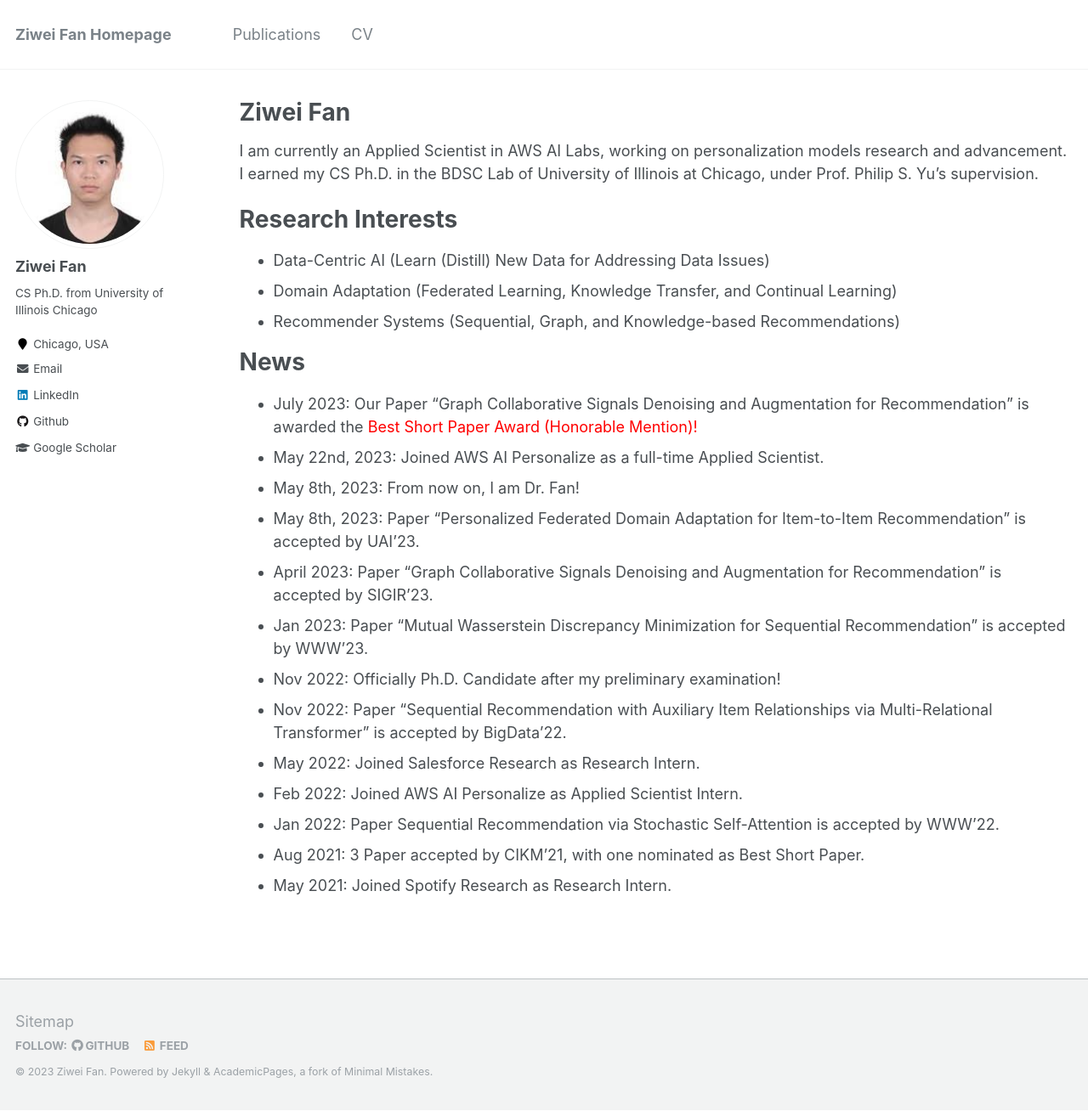
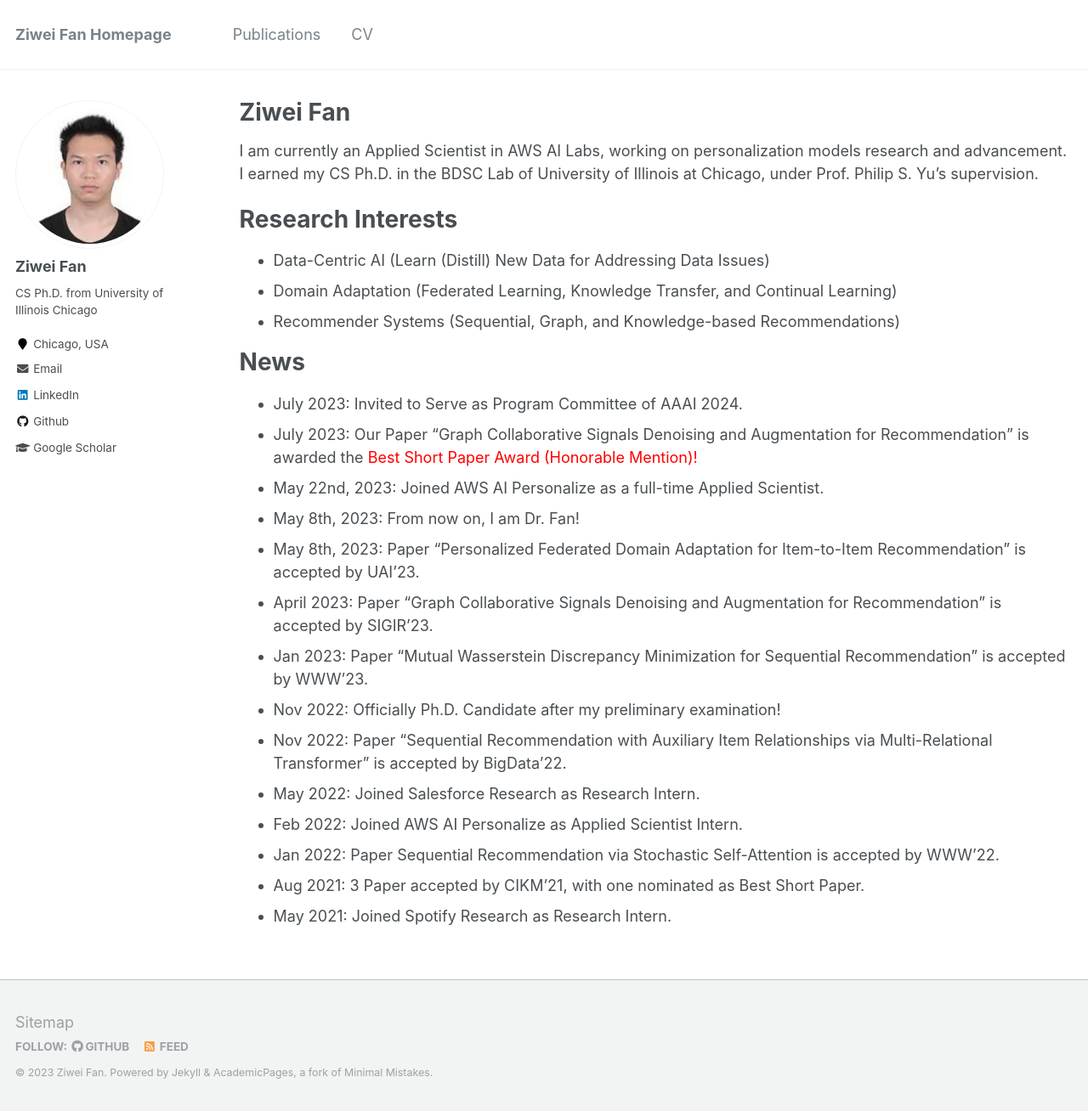
Before and after one commit to ziwei-fan/ziwei-fan.github.io, a Jekyll site: the page built from _pages/about.md, in a window 1280 px wide and 1308 px high. Shown: the whole window at 85% size. Built offline with Jekyll 4.4.1, drawn with Linux system fonts in a browser that asks for light colours.

Commit message:
Update about.md

```diff
--- a/_pages/about.md
+++ b/_pages/about.md
@@ -25,6 +25,7 @@ I earned my CS Ph.D. in the BDSC Lab of University of Illinois at Chicago, under
 
 
 # News
+* July 2023: Invited to Serve as Program Committee of AAAI 2024.
 * July 2023: Our Paper "Graph Collaborative Signals Denoising and Augmentation for Recommendation" is awarded the <span style="color:red">Best Short Paper Award (Honorable Mention)!</span>
 * May 22nd, 2023: Joined AWS AI Personalize as a full-time Applied Scientist.
 * May 8th, 2023: From now on, I am Dr. Fan!
```
